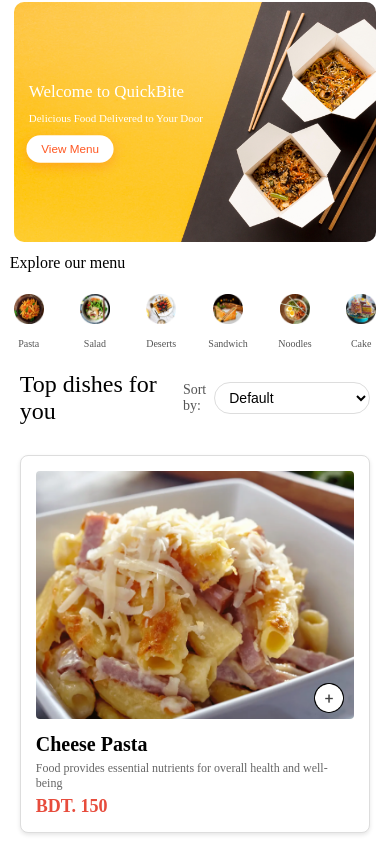
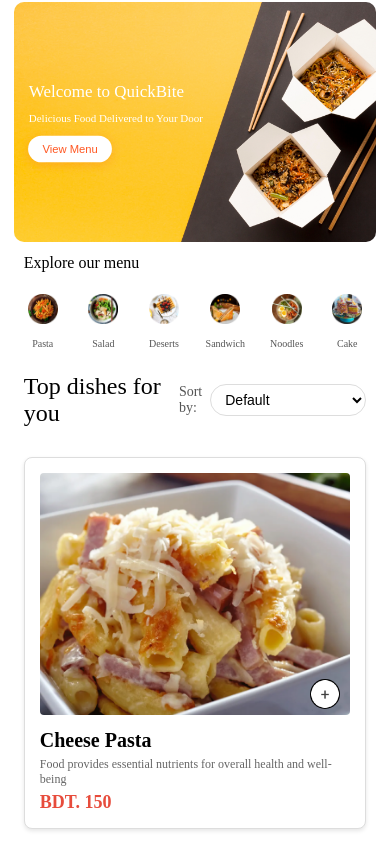
Before and after one commit to rabbirahat/QuickBite, a React (Vite) app in the folder frontend/: page / in a window 390 px wide. Shown: the part 231-1078 px from the top of the page. Built offline with nearby package versions, Linux system fonts and the light colour scheme.

Commit message:
Refactor ExploreMenu, FoodDisplay, and Header styles for improved responsiveness and animation timing

```diff
--- a/frontend/src/components/ExploreMenu/ExploreMenu.css
+++ b/frontend/src/components/ExploreMenu/ExploreMenu.css
@@ -2,6 +2,9 @@
     display: flex;
     flex-direction: column;
     gap: 20px;
+    max-width: 1200px;
+    margin: 30px auto;
+    padding: 0 10px;
 }
 .explore-menu h1{
     font-weight: 500;
@@ -53,6 +56,9 @@
 }
 
 @media (max-width: 768px) {
+    .explore-menu {
+        margin: 20px 8px;
+    }
     .explore-menu-list {
         gap: 12px;
         margin: 10px 0px;
@@ -68,6 +74,7 @@
 @media (max-width: 480px) {
     .explore-menu {
         gap: 10px;
+        margin: 12px 4px;
     }
     .explore-menu h1 {
         font-size: 1rem;
--- a/frontend/src/components/FoodDisplay/FoodDisplay.css
+++ b/frontend/src/components/FoodDisplay/FoodDisplay.css
@@ -1,13 +1,7 @@
 .food-display{
-    /* display: flex;
-    flex-direction: column;
-    align-items: center;
-    padding: 10px;
-    border: 1px solid #ddd;
-    border-radius: 8px;
-    background-color: #fff;
-    box-shadow: 0 2px 4px rgba(0, 0, 0, 0.1); */
-    margin: 10px;
+    max-width: 1200px;
+    margin: 30px auto;
+    padding: 0 10px;
 }
 .food-display h2{
     font-size: max(24px, 2.5vw);
@@ -55,12 +49,18 @@
 }
 
 @media (max-width: 768px) {
+    .food-display {
+        margin: 20px 8px;
+    }
     .food-display-list{
         grid-template-columns: repeat(2, 1fr);
     }
 }
 
 @media (max-width: 480px) {
+    .food-display {
+        margin: 12px 4px;
+    }
     .food-display-list{
         grid-template-columns: repeat(1, 1fr);
     }
--- a/frontend/src/components/Header/Header.css
+++ b/frontend/src/components/Header/Header.css
@@ -48,8 +48,8 @@
     font-weight: 500;
     font-size: 1vw;
     cursor: pointer;
-    animation: popUp 1.2s infinite;
-    transition: all 0.3s ease;
+    animation: popUp 1.8s infinite;
+    transition: all 0.2s ease;
 }
 
 .header-contents button:hover{
```
